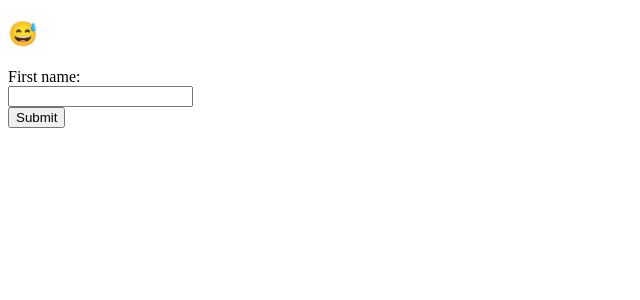
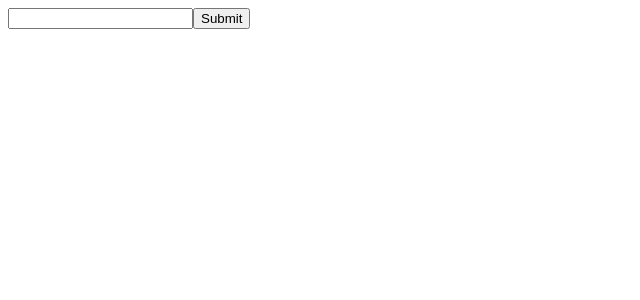
Before and after one commit to SanaUllahRasheed123/revision-react, a React (Create React App) app: page / in a window 1280 px wide. Shown: the top 300 px of the page, without its empty margins (0-640 px from the left). Built offline with nearby package versions, Linux system fonts and the light colour scheme.

Commit message:
Lifting State Up done

```diff
--- a/src/App.js
+++ b/src/App.js
@@ -199,10 +199,10 @@
 
 // export default App
 
-import React, { useRef } from 'react'
+// import React, { useRef } from 'react'
 
-const App = () => {
-const refObject = useRef()
+// const App = () => {
+// const refObject = useRef()
   // const [name, setName] = useState("")
   // const [pswd,setPswd] = useState("")
 
@@ -224,21 +224,37 @@ const refObject = useRef()
 
 // }
 
-function handleSubmit(e){
-  e.preventDefault();
-  console.log((refObject.current.value).toUpperCase())
-}
+// function handleSubmit(e){
+//   e.preventDefault();
+//   console.log((refObject.current.value).toUpperCase())
+// }
 
+//   return (
+//     <>
+//       <form onSubmit={handleSubmit}>
+//       <h2>&#128517;</h2>
+//          <label>First name:</label><br/>
+//   <input type="text" ref={refObject}/><br/>
+//   <button>Submit</button>
+//   {/* <label>Password:</label><br/>
+//   <input type="password" value={pswd} name='password' onChange={handleChange}/><br/> */}
+//       </form>
+//     </>
+//   )
+// }
+
+// export default App
+
+import React from 'react'
+import ChildA from './ChildA'
+
+const App = () => {
+  function getData(data){
+    console.log(data)
+  }
   return (
     <>
-      <form onSubmit={handleSubmit}>
-      <h2>&#128517;</h2>
-         <label>First name:</label><br/>
-  <input type="text" ref={refObject}/><br/>
-  <button>Submit</button>
-  {/* <label>Password:</label><br/>
-  <input type="password" value={pswd} name='password' onChange={handleChange}/><br/> */}
-      </form>
+    <ChildA getData={getData}/>
     </>
   )
 }
--- a/src/ChildA.jsx
+++ b/src/ChildA.jsx
@@ -1,13 +1,34 @@
-import React, {memo} from 'react'
+// import React, {memo} from 'react'
 
 
-const ChildA = ({Learning}) => {
-  console.log("ChildA mounted")
+// const ChildA = ({Learning}) => {
+//   console.log("ChildA mounted")
+//   return (
+//    <>
+
+//    </>
+//   )
+// }
+
+// export default memo(ChildA)
+
+
+import React, { useState } from 'react'
+
+const ChildA = (props) => {
+  const [name, setName] = useState()
+  function handleChange(e){
+    e.preventDefault();
+    props.getData(name)
+  }
   return (
-   <>
-
-   </>
+    <>
+      <form onSubmit={handleChange}>
+        <input type='text' value={name} onChange={(e)=>{setName(e.target.value)}}></input>
+        <button>Submit</button>
+      </form>
+    </>
   )
 }
 
-export default memo(ChildA)
+export default ChildA
```
